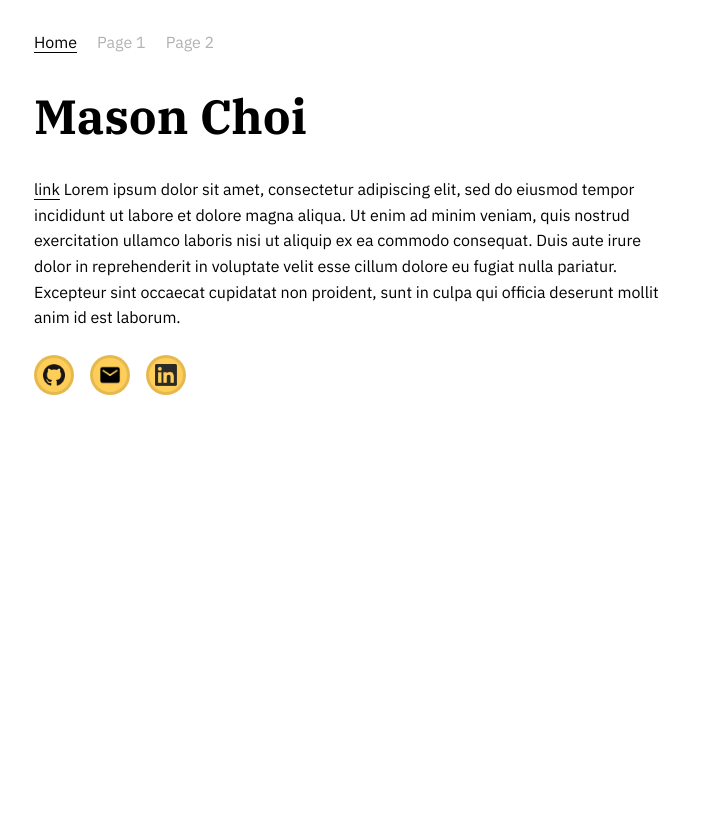
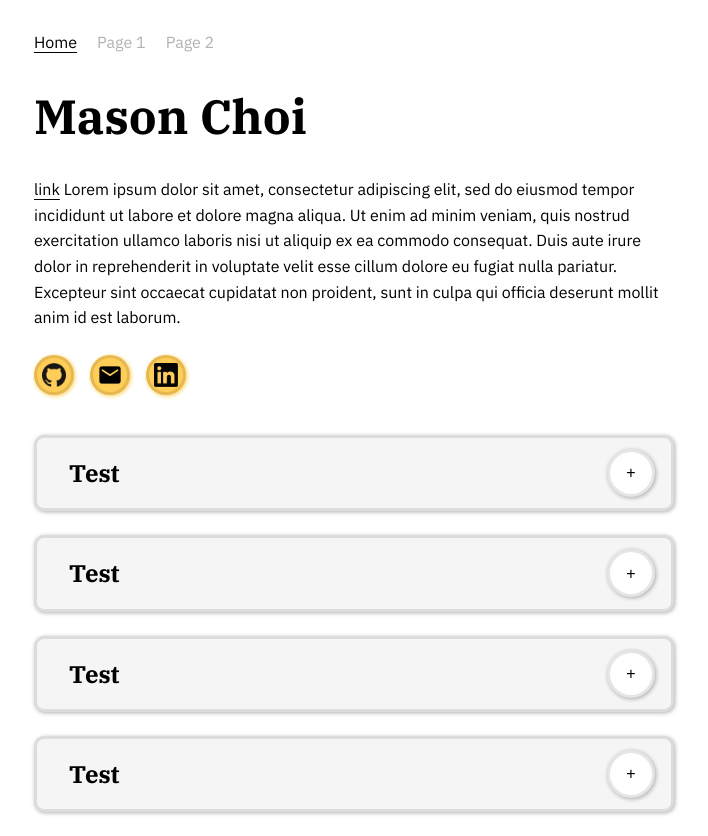
Before and after one commit to Tennis-Ball/personal_website, a Next.js app: page / in a window 1280 px wide. Shown: the whole page, without its empty margins (286-994 px from the left). Before the commit the page ends 800 px from the top, so only its background shows below. Built offline with nearby package versions, Linux system fonts and the light colour scheme.

Commit message:
basic dropdown styles

```diff
--- /dev/null
+++ b/components/dropdown.js
@@ -0,0 +1,16 @@
+import styles from "./dropdown.module.css"
+import {useState, useEffect} from "react"
+
+export default function Dropdown(props){
+    const [isOpen, setIsOpen] = useState(false)
+
+    return (
+        <div className={`${isOpen ? 'accent' : 'neutral'} ${styles.container}`}>
+            <div className={styles.bar}>
+                <h2>{props.title}</h2>
+                <button className={`neutral ${isOpen ? styles.rotate : ""}`} onClick={()=>{setIsOpen(!isOpen)}}> + </button>
+            </div>
+
+        </div>
+    )
+}
--- /dev/null
+++ b/components/dropdown.module.css
@@ -0,0 +1,27 @@
+.container{
+    padding: 0 1rem 0 2rem;
+    margin: 1.5em 0;
+    border-radius: 10px;
+}
+
+.container .bar{
+    display:flex;
+    justify-content: space-between;
+    align-items: center;
+}
+
+.container .bar h2 {
+    font-size: 1.5em;
+}
+
+.container .bar button{
+    width: 3rem;
+    height: 3rem;
+    font-size: 1em;
+    background-color: var(--background-color-1);
+    border-radius: 50%;
+}
+
+.rotate{
+    rotate:45deg;
+}
--- a/pages/index.js
+++ b/pages/index.js
@@ -1,5 +1,6 @@
 import Head from 'next/head'
 import Nav from '/components/nav'
+import Dropdown from '/components/dropdown'
 import styles from '../styles/Home.module.css'
 import Image from 'next/image'
 
@@ -18,10 +19,15 @@ export default function Home() {
 			<h1>Mason Choi</h1>
 			<p> <a href="https://example.com">link</a> Lorem  ipsum dolor sit amet, consectetur adipiscing elit, sed do eiusmod tempor incididunt ut labore et dolore magna aliqua. Ut enim ad minim veniam, quis nostrud exercitation ullamco laboris nisi ut aliquip ex ea commodo consequat. Duis aute irure dolor in reprehenderit in voluptate velit esse cillum dolore eu fugiat nulla pariatur. Excepteur sint occaecat cupidatat non proident, sunt in culpa qui officia deserunt mollit anim id est laborum.</p>
 			<div className={styles.media}>
-				<button><Image src="/home/images/GitHub-Mark-120px-plus.png" layout="responsive" width={120} height={120}/></button>
-				<button><Image src="/home/images/mail_FILL1_wght700_GRAD0_opsz48-2.png" layout="responsive" width={48} height={48}/></button>
-				<button><Image src="/home/images/LI-In-Bug.png" layout="responsive" width={540} height={540}/></button>
+				<button><a href="https://github.com" target="_blank"><Image src="/home/images/GitHub-Mark-120px-plus.png" layout="responsive" width={120} height={120}/></a></button>
+				<button><a href="mailto:example@example.com" target="_blank"><Image src="/home/images/mail_FILL1_wght700_GRAD0_opsz48-2.png" layout="responsive" width={48} height={48}/></a></button>
+				<button><a href="https://linkedin.com" target="_blank"><Image src="/home/images/LI-In-Bug.png" layout="responsive" width={540} height={540}/></a></button>
 			</div>
+
+			<Dropdown title="Test"></Dropdown>
+			<Dropdown title="Test"></Dropdown>
+			<Dropdown title="Test"></Dropdown>
+			<Dropdown title="Test"></Dropdown>
 		</main>
 
 		<footer>
--- a/styles/Home.module.css
+++ b/styles/Home.module.css
@@ -1,12 +1,16 @@
 .media button {
     width: 2.5em;
     height: 2.5em;
-    background-color: var(--accent-color);
     border-radius: 2.5em;
-    border: 3px solid rgba(0,0,0,0.1);
     margin: 0.5em;
     font-weight: bold;
     transition: all 0.25s ease-out;
+    padding:0;
+}
+
+.media button a {
+  display: block;
+  padding: 5px;
 }
 
 
@@ -36,5 +40,5 @@
   margin-left: -0.5em;
   margin-right: -0.5em;
   margin-top: 1em;
-  margin-bottom: 0.5em;
+  margin-bottom: 2em;
 }
--- a/styles/globals.css
+++ b/styles/globals.css
@@ -3,6 +3,8 @@
 
 :root{
   --accent-color: #FFCE58;
+  --accent-shadow: #FFCE58;
+  --shadow:#00000050;
   --background-color-1: white;
   --background-color-2: rgb(245,245,245);
   --foreground-color-1: #000;
@@ -14,6 +16,7 @@
 
 @media (prefers-color-scheme: dark) {
   :root{
+    --accent-shadow: #FFCE5890;
     --background-color-1: #111;
     --background-color-2: #222;
     --foreground-color-1: white;
@@ -86,11 +89,20 @@ h3{
   font-size: 1.5em;
 }
 
-button {
+button, .accent {
+  background-color: var(--accent-color);
+  color: var(--foreground-color-1);
+  border: 3px solid rgba(0,0,0,0.1);
+  transition: all 0.25s ease-out;
+  box-shadow: 1px 1px 4px var(--accent-shadow);
+}
+
+.neutral {
   background-color: var(--background-color-2);
   color: var(--foreground-color-1);
-  border: none;
+  border: 3px solid rgba(0,0,0,0.1);
   transition: all 0.25s ease-out;
+  box-shadow: 1px 1px 4px var(--shadow);
 }
 
 button:hover {
```
Also changed, not shown: public/home/images/LI-In-Bug.png. Lines whose indentation alone changed are shown as unchanged.
